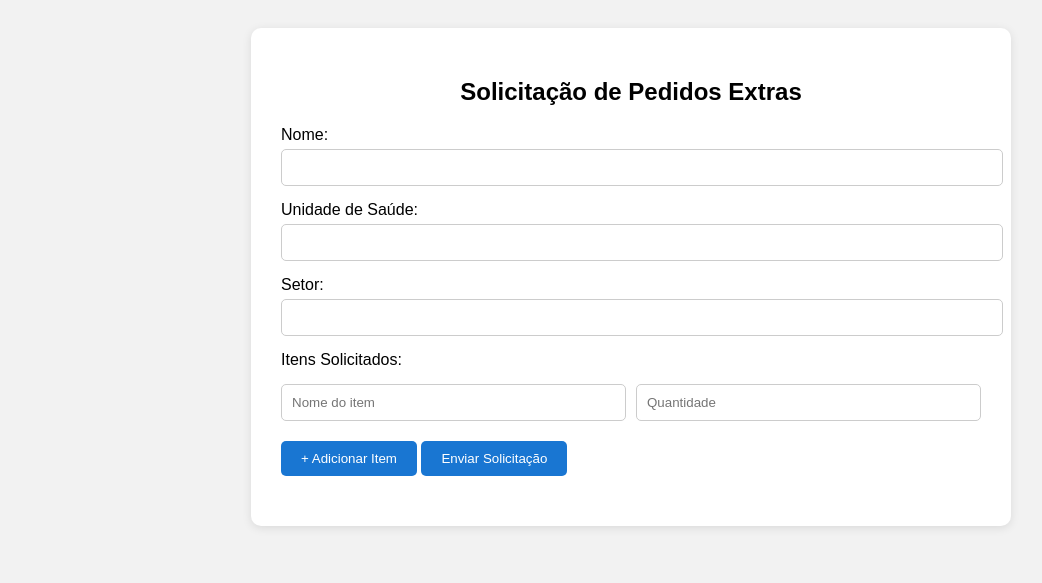
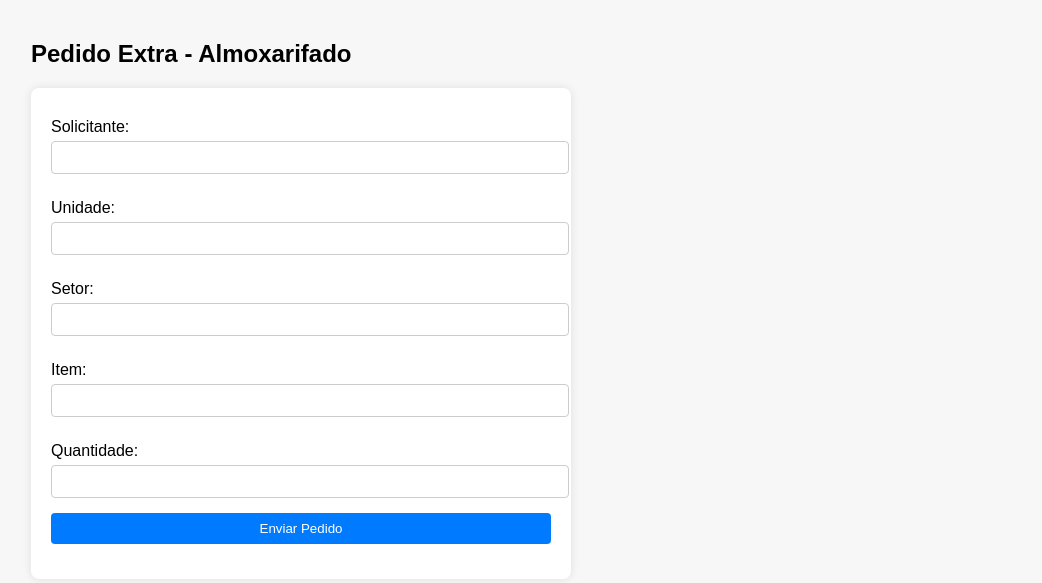
Before and after one commit to leitaoochefe/almoxarifado-formul-rio, a plain HTML site: page index.html in a window 1280 px wide. Shown: the whole page, without its empty margins (9-1051 px from the left). Drawn offline with Linux system fonts and the light colour scheme.

Commit message:
Update index.html

```diff
--- a/index.html
+++ b/index.html
@@ -1,98 +1,46 @@
-
 <!DOCTYPE html>
 <html lang="pt-BR">
 <head>
   <meta charset="UTF-8">
-  <meta name="viewport" content="width=device-width, initial-scale=1.0">
-  <title>Solicitação Almoxarifado</title>
+  <title>Pedido Extra - Almoxarifado</title>
   <style>
-    body { font-family: Arial; background: #f2f2f2; padding: 20px; }
-    .container { max-width: 700px; margin: auto; background: white; padding: 30px; border-radius: 10px; box-shadow: 0 2px 10px rgba(0,0,0,0.1); }
-    h2 { text-align: center; }
-    label { display: block; margin-top: 15px; }
-    input { width: 100%; padding: 10px; margin-top: 5px; border-radius: 5px; border: 1px solid #ccc; }
-    .item-group { display: flex; gap: 10px; margin-top: 10px; }
-    .item-group input { flex: 1; }
-    button { margin-top: 20px; padding: 10px 20px; background: #1976d2; color: white; border: none; border-radius: 5px; cursor: pointer; }
-    button:hover { background: #125aa3; }
-    #status { margin-top: 20px; text-align: center; color: green; }
+    body { font-family: Arial, sans-serif; margin: 40px; background-color: #f7f7f7; }
+    form { background: #fff; padding: 20px; border-radius: 8px; max-width: 500px;
+           box-shadow: 0 0 10px rgba(0,0,0,0.1); }
+    label { display: block; margin: 10px 0 5px; }
+    input, button { width: 100%; padding: 8px; margin-bottom: 15px;
+                    border: 1px solid #ccc; border-radius: 4px; }
+    button { background: #007bff; color: #fff; border: none; cursor: pointer; }
+    button:hover { background: #0056b3; }
   </style>
 </head>
 <body>
-  <div class="container">
-    <h2>Solicitação de Pedidos Extras</h2>
-    <form id="pedidoForm">
-      <label>Nome:</label>
-      <input type="text" id="nome" required>
 
-      <label>Unidade de Saúde:</label>
-      <input type="text" id="unidade" required>
+<h2>Pedido Extra - Almoxarifado</h2>
 
-      <label>Setor:</label>
-      <input type="text" id="setor" required>
+<form action="https://formsubmit.co/leitaoochefe@gmail.com" method="POST">
+  <input type="hidden" name="_subject" value="Novo Pedido Extra - Almoxarifado">
+  <input type="hidden" name="_captcha" value="false">
+  <input type="hidden" name="_template" value="table">
+  <input type="hidden" name="_next" value="https://seudominio.com/obrigado.html">
 
-      <label>Itens Solicitados:</label>
-      <div id="itens">
-        <div class="item-group">
-          <input type="text" placeholder="Nome do item" class="item-nome" required>
-          <input type="number" placeholder="Quantidade" class="item-qtd" required>
-        </div>
-      </div>
+  <label for="solicitante">Solicitante:</label>
+  <input type="text" id="solicitante" name="Solicitante" required>
 
-      <button type="button" onclick="addItem()">+ Adicionar Item</button>
-      <button type="submit">Enviar Solicitação</button>
-    </form>
-    <p id="status"></p>
-  </div>
+  <label for="unidade">Unidade:</label>
+  <input type="text" id="unidade" name="Unidade" required>
 
-  <script>
-    const form = document.getElementById('pedidoForm');
-    const status = document.getElementById('status');
-    const scriptURL = https://script.google.com/macros/s/AKfycbyeNHhMJOfV74gRvBzN0jDEmAQj8MjhTA98HrPiJpqe6R4ItpXC4xhKdABgtOkTzZVouA/exec
-    function addItem() {
-      const container = document.getElementById('itens');
-      const group = document.createElement('div');
-      group.className = "item-group";
-      group.innerHTML = `
-        <input type="text" placeholder="Nome do item" class="item-nome" required>
-        <input type="number" placeholder="Quantidade" class="item-qtd" required>
-      `;
-      container.appendChild(group);
-    }
+  <label for="setor">Setor:</label>
+  <input type="text" id="setor" name="Setor" required>
 
-    form.addEventListener('submit', e => {
-      e.preventDefault();
+  <label for="item">Item:</label>
+  <input type="text" id="item" name="Item" required>
 
-      const nome = document.getElementById('nome').value;
-      const unidade = document.getElementById('unidade').value;
-      const setor = document.getElementById('setor').value;
+  <label for="quantidade">Quantidade:</label>
+  <input type="number" id="quantidade" name="Quantidade" required>
 
-      const nomes = Array.from(document.getElementsByClassName('item-nome')).map(i => i.value);
-      const qtds = Array.from(document.getElementsByClassName('item-qtd')).map(i => i.value);
+  <button type="submit">Enviar Pedido</button>
+</form>
 
-      const itens = nomes.join(', ');
-      const quantidade = qtds.join(', ');
-
-      fetch(scriptURL, {
-        method: 'POST',
-        body: JSON.stringify({
-          nome,
-          unidade,
-          setor,
-          itens,
-          quantidade
-        }),
-        headers: { 'Content-Type': 'application/json' }
-      })
-      .then(() => {
-        form.reset();
-        status.textContent = "Solicitação enviada com sucesso!";
-      })
-      .catch(error => {
-        status.textContent = "Erro ao enviar solicitação.";
-        console.error('Erro!', error.message);
-      });
-    });
-  </script>
 </body>
 </html>
```
